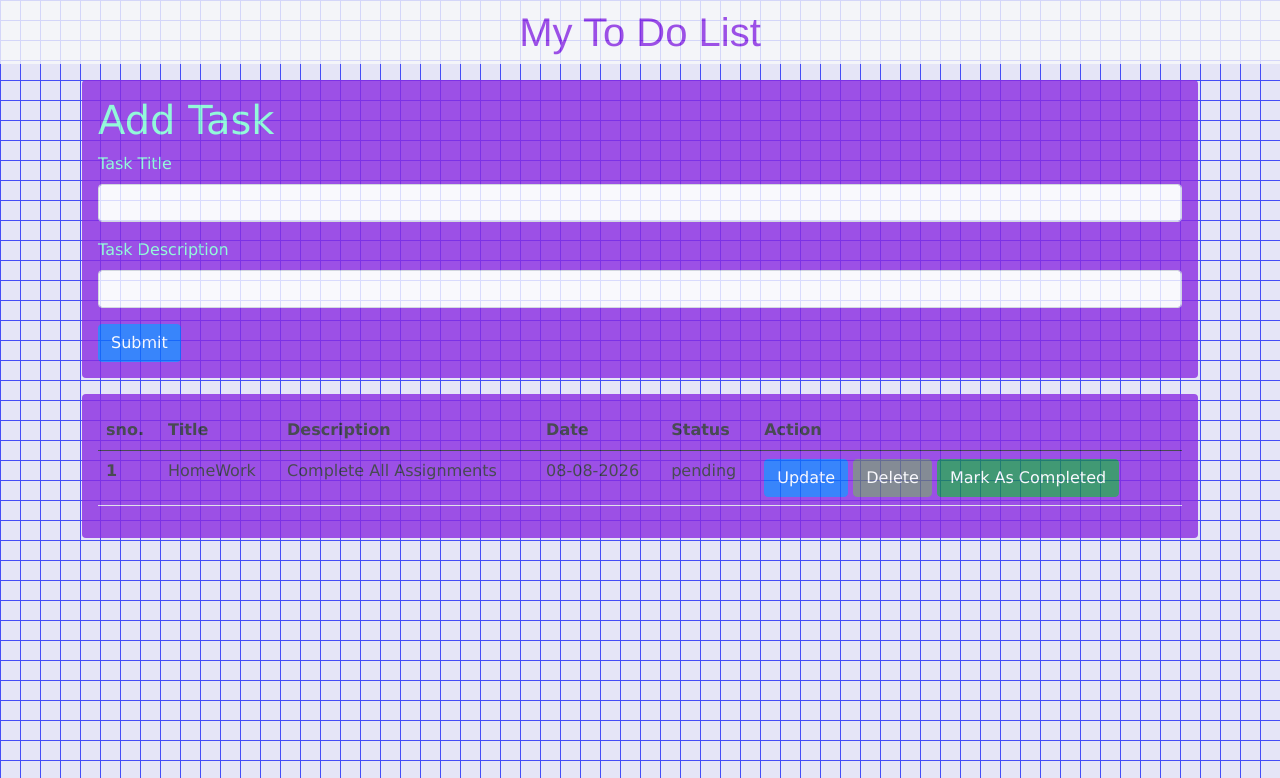
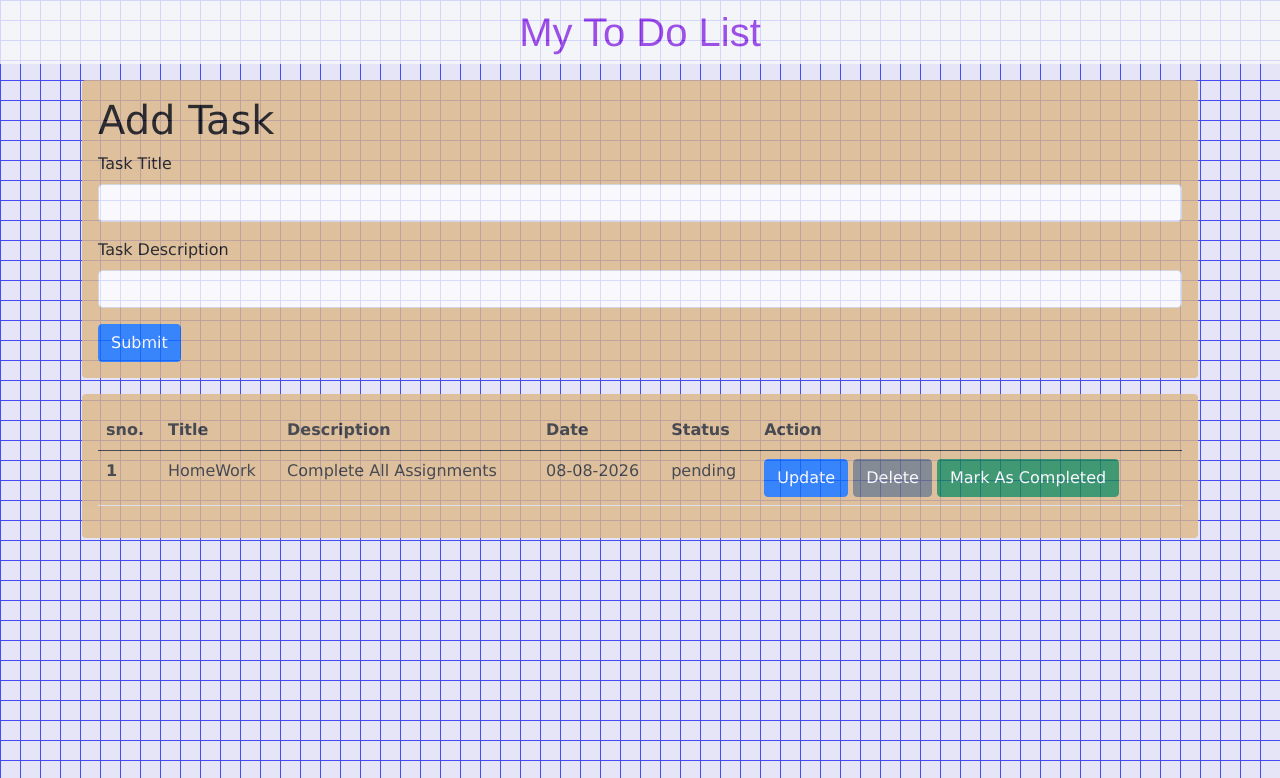
Before and after one commit to sanskrutidhavale46-jpg/TO-DO-LIST, a Flask app: page / in a window 1280 px wide. Shown: the top 778 px of the page. Run offline with Flask 3, Linux system fonts and the light colour scheme.

Commit message:
updated files

```diff
--- a/static/style.css
+++ b/static/style.css
@@ -6,16 +6,16 @@ h1.navbar-title{
     color:blueviolet
 }
 body{
-    background-color: #E5E5F7;
+    background-color:burlywood;
 opacity: 0.8;
 background-image:  linear-gradient(#444CF7 1px, transparent 1px), linear-gradient(to right, #444CF7 1px, #E5E5F7 1px);
 background-size: 20px 20px;
 }
 
 .container2{
-    background-color: blueviolet;
+    background-color:burlywood;
     border-radius: 20px;
-    color:aquamarine;
+    color:black;
     font-family:'Lucida Sans', 'Lucida Sans Regular', 'Lucida Grande', 'Lucida Sans Unicode', Geneva, Verdana, sans-serif;
 }
 
--- a/templates/index.html
+++ b/templates/index.html
@@ -5,15 +5,17 @@
 <div class="container my-3">
     <div class="container2 my-3 rounded p-3">
         <h1>Add Task</h1>
-        <form action="/"method="POST">
+        <form action="/" method="POST">
             <div class="mb-3">
                 <label for="title" class="form-label">Task Title </label>
                 <input type="text" class="form-control" id="title" name="title">
             </div>
+
             <div class="mb-3">
                 <label for="desc" class="form-label">Task Description</label>
                 <input type="text" class="form-control" id="desc" name="desc">
             </div>
+
             <button type="submit" class="btn btn-primary">Submit</button>
         </form>
 
@@ -51,9 +53,10 @@
                         <td>{{todo.status}}</td>
                         <td>
                             <div class="btns">
-                        <a href="/update/{{todo.sno}}"type="button" class="btn btn-primary">Update</a>
-                        <a href="/delete/{{todo.sno}}"type="button" class="btn btn-secondary">Delete</a>
-                        <a mark="/mark/{{todo.sno}}"type="button" class="btn btn-success">Mark As Completed</a>
+                                <a href="/update/{{todo.sno}}" type="button" class="btn btn-primary">Update</a>
+                                <a href="/delete/{{todo.sno}}" type="button" class="btn btn-secondary">Delete</a>
+                                <a mark="/mark/{{todo.sno}}" type="button" class="btn btn-success">Mark As Completed</a>
+                            </div>
                         </td>
                     </tr>
                     {% endfor %}
@@ -64,6 +67,8 @@
     </div>
 </div>
 
-<script src="https://cdn.jsdelivr.net/npm/bootstrap@5.0.2/dist/js/bootstrap.bundle.min.js" integrity="sha384-MrcW6ZMFYlzcLA8Nl+NtUVF0sA7MsXsP1UyJoMp4YLEuNSfAP+JcXn/tWtIaxVXM" crossorigin="anonymous"></script>
+<script src="https://cdn.jsdelivr.net/npm/bootstrap@5.0.2/dist/js/bootstrap.bundle.min.js"
+    integrity="sha384-MrcW6ZMFYlzcLA8Nl+NtUVF0sA7MsXsP1UyJoMp4YLEuNSfAP+JcXn/tWtIaxVXM"
+    crossorigin="anonymous"></script>
 
 {% endblock body %}
--- a/templates/update.html
+++ b/templates/update.html
@@ -19,4 +19,9 @@
 
     </div>
 </div>
+
+<script src="https://cdn.jsdelivr.net/npm/bootstrap@5.3.8/dist/js/bootstrap.bundle.min.js"
+    integrity="sha384-FKyoEForCGlyvwx9Hj09JcYn3nv7wiPVlz7YYwJrWVcXK/BmnVDxM+D2scQbITxI"
+    crossorigin="anonymous"></script>
+
 {% endblock body %}
```
Lines whose indentation alone changed are shown as unchanged.
